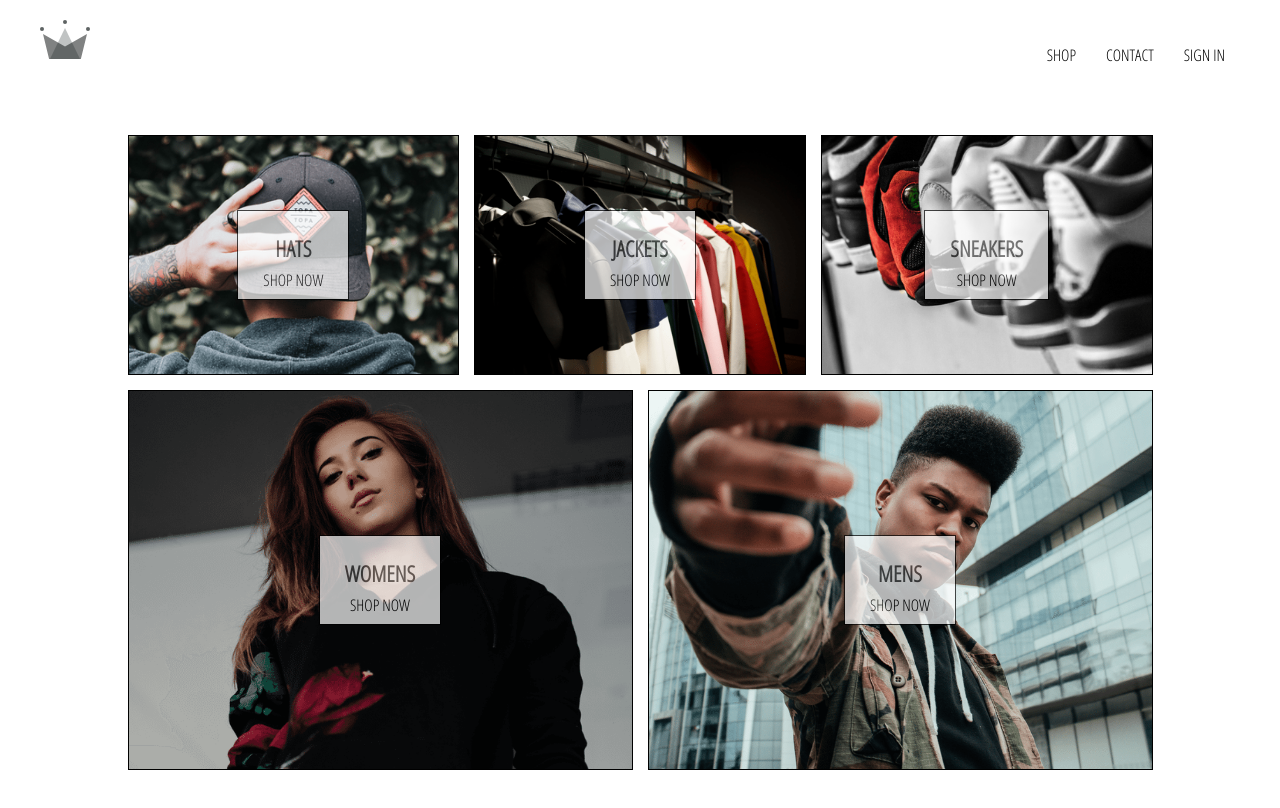
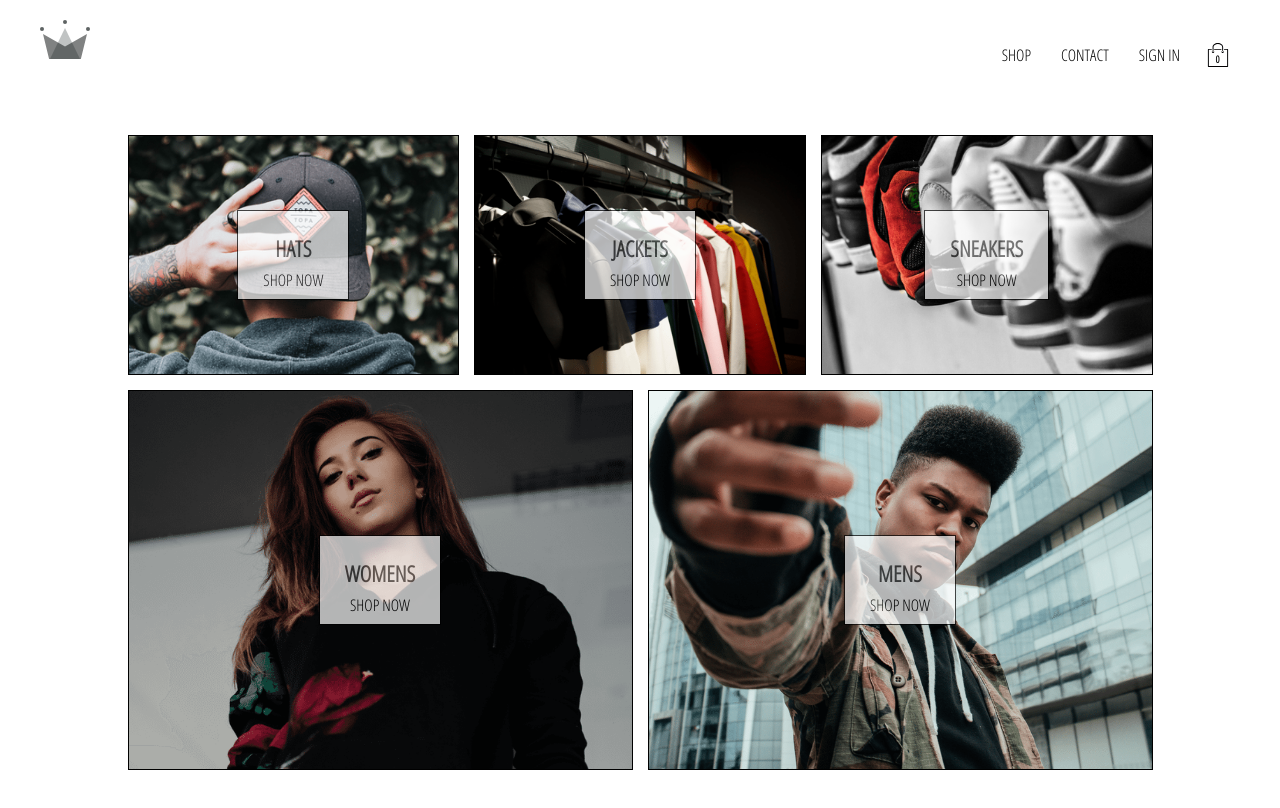
Before and after one commit to cydrick213/crown-clothing, a React (Create React App) app: page / in a window 1280 px wide. Shown: the top 808 px of the page. Built offline with nearby package versions, Linux system fonts and the light colour scheme; no server answers.

Commit message:
Added cartIcon and cartDropdown components and also cartActions, type and reducer for redux

```diff
--- /dev/null
+++ b/src/components/cart-dropdown/cart-dropdown.component.jsx
@@ -0,0 +1,12 @@
+import React from "react";
+import CustomButton from "../custom-button/custom-button.component";
+import "./cart-dropdown.styles.scss";
+
+const CartDropdown = () => (
+    <div className='cart-dropdown'>
+        <div className='cart-items' />
+        <CustomButton>GO TO CHECKOUT</CustomButton>
+    </div>
+);
+
+export default CartDropdown;
--- /dev/null
+++ b/src/components/cart-dropdown/cart-dropdown.styles.scss
@@ -0,0 +1,24 @@
+.cart-dropdown {
+  position: absolute;
+  width: 240px;
+  height: 340px;
+  display: flex;
+  flex-direction: column;
+  padding: 20px;
+  border: 1px solid black;
+  background-color: white;
+  top: 90px;
+  right: 40px;
+  z-index: 5;
+
+  .cart-items {
+    height: 240px;
+    display: flex;
+    flex-direction: column;
+    overflow: scroll;
+  }
+
+  button {
+    margin-top: auto;
+  }
+}
--- /dev/null
+++ b/src/components/cart-icon/cart-icon.component.jsx
@@ -0,0 +1,23 @@
+import React from "react";
+import { connect } from 'react-redux';
+import { toggleCartHidden } from "../../redux/cart/cart.actions";
+import { ReactComponent as ShoppingIcon } from "../../assets/shopping-bag.svg";
+import './cart-icon.styles.scss';
+
+const CartIcon = ({ toggleCartHidden }) => (
+    <div className='cart-icon' onClick={toggleCartHidden}>
+        <ShoppingIcon className='shopping-icon'  />
+        <span className='item-count'>0</span>
+    </div>
+);
+
+const mapDispatchToProps = dispatch => (
+    {
+        toggleCartHidden: () => dispatch(toggleCartHidden())
+    }
+);
+
+export default connect(
+    null,
+    mapDispatchToProps
+)(CartIcon);
--- /dev/null
+++ b/src/components/cart-icon/cart-icon.styles.scss
@@ -0,0 +1,21 @@
+.cart-icon {
+  width: 45px;
+  height: 45px;
+  position: relative;
+  display: flex;
+  align-items: center;
+  justify-content: center;
+  cursor: pointer;
+
+  .shopping-icon {
+    width: 24px;
+    height: 24px;
+  }
+
+  .item-count {
+    position: absolute;
+    font-size: 10px;
+    font-weight: bold;
+    bottom: 12px;
+  }
+}
--- a/src/components/header/header.component.jsx
+++ b/src/components/header/header.component.jsx
@@ -4,8 +4,10 @@
 import './header.styles.scss';
 import { connect } from 'react-redux';
 import { auth } from "../../firebase/firebase.utils";
+import CartIcon from "../cart-icon/cart-icon.component";
+import CartDropdown from "../cart-dropdown/cart-dropdown.component";
 
-const Header = ({ currentUser }) => (
+const Header = ({ currentUser, hidden }) => (
     <div className='header'>
         <Link to="/">
             <Logo className='logo' />
@@ -23,12 +25,20 @@
                     :
                     <Link to='/signin' className='option'>SIGN IN</Link>
             }
+            <CartIcon/>
         </div>
+        {hidden ? null : <CartDropdown />}
     </div>
 );
 
-const mapStateToProps = state => ({
-    currentUser: state.user.currentUser
-});
+const mapStateToProps = ({
+    user: { currentUser },
+    cart: { hidden }
+}) => (
+    {
+        currentUser,
+        hidden
+    }
+);
 
 export default connect(mapStateToProps)(Header);
--- /dev/null
+++ b/src/redux/cart/cart.actions.js
@@ -0,0 +1,5 @@
+import CartActionsTypes from "./cart.types";
+
+export const toggleCartHidden = () => ({
+    type: CartActionsTypes.TOGGLE_CART_HIDDEN
+});
--- /dev/null
+++ b/src/redux/cart/cart.reducer.js
@@ -0,0 +1,19 @@
+import CartActionsTypes from "./cart.types";
+
+const INITIAL_STATE = {
+  hidden: true
+};
+
+const cartReducer = (state = INITIAL_STATE, action) => {
+    switch (action.type) {
+        case CartActionsTypes.TOGGLE_CART_HIDDEN:
+            return {
+                ...state,
+                hidden: !state.hidden
+            };
+        default:
+            return state;
+    }
+};
+
+export default cartReducer;
--- /dev/null
+++ b/src/redux/cart/cart.types.js
@@ -0,0 +1,6 @@
+const CartActionsTypes = {
+    TOGGLE_CART_HIDDEN: 'TOGGLE_CART_HIDDEN',
+    ADD_ITEM: 'ADD_ITEM'
+};
+
+export default CartActionsTypes;
--- a/src/redux/root-reducer.js
+++ b/src/redux/root-reducer.js
@@ -1,6 +1,8 @@
 import { combineReducers } from "redux";
 import userReducer from "./user/user.reducer";
+import cartReducer from "./cart/cart.reducer";
 
 export default combineReducers({
-    user: userReducer
+    user: userReducer,
+    cart: cartReducer
 });
```
Also changed, not shown: src/assets/shopping-bag.svg (added).
